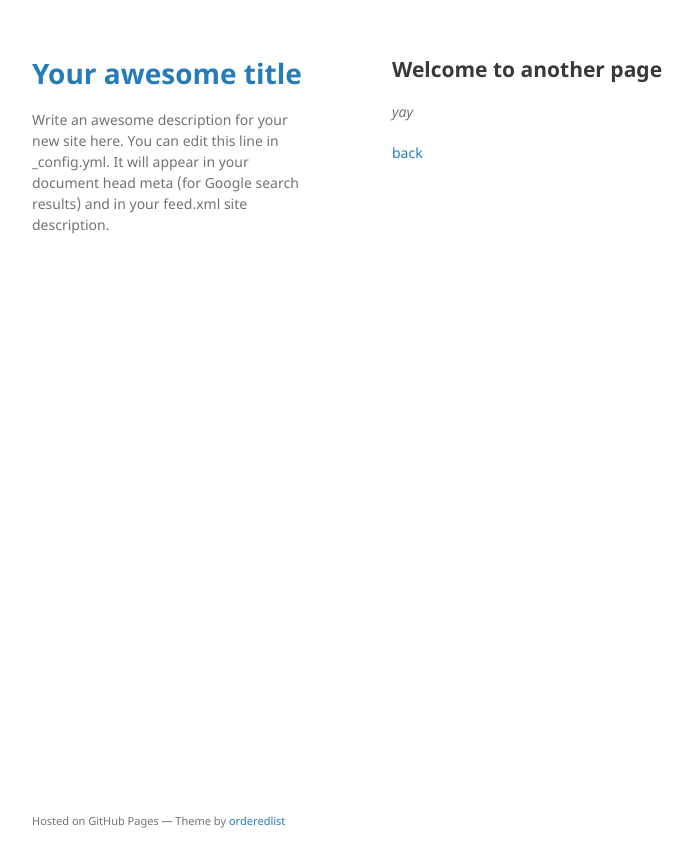
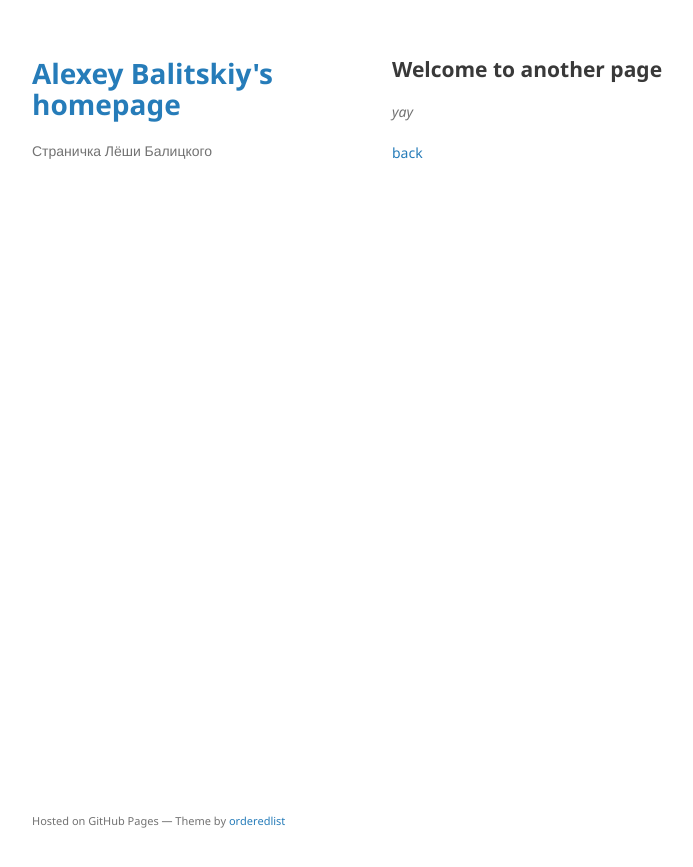
Before and after one commit to a-balitskiy/a-balitskiy.github.io, a Jekyll site: the page built from another-page.md, in a window 1280 px wide. Shown: the top 867 px of the page, without its empty margins (178-871 px from the left). Built offline with Jekyll 4.4.1, drawn with Linux system fonts in a browser that asks for light colours.

Commit message:
Update _config.yml

```diff
--- a/_config.yml
+++ b/_config.yml
@@ -18,21 +18,21 @@
 # You can create any custom variable you would like, and they will be accessible
 # in the templates via {{ site.myvariable }}.
 
-title: Your awesome title
-email: your-email@example.com
+title: Alexey Balitskiy's homepage
+email: balitski@mit.edu
 description: >- # this means to ignore newlines until "baseurl:"
-  Write an awesome description for your new site here. You can edit this
-  line in _config.yml. It will appear in your document head meta (for
-  Google search results) and in your feed.xml site description.
+  Страничка Лёши Балицкого
+
 baseurl: "" # the subpath of your site, e.g. /blog
-url: "" # the base hostname & protocol for your site, e.g. http://example.com
-twitter_username: jekyllrb
-github_username:  jekyll
+url: "https://balit.ski" # the base hostname & protocol for your site, e.g. http://example.com
+#twitter_username: jekyllrb
+#github_username:  jekyll
 
 # Build settings
+markdown: kramdown
 theme: jekyll-theme-minimal
 plugins:
-  - jekyll-feed
+#  - jekyll-feed
 
 # Exclude from processing.
 # The following items will not be processed, by default.
```
